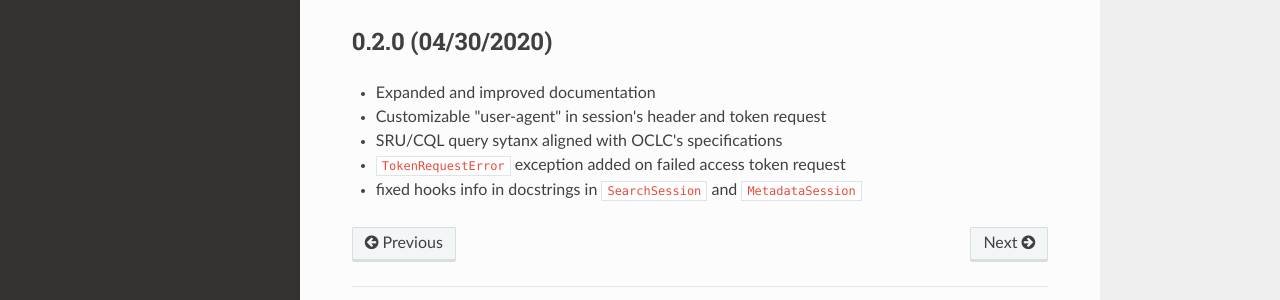
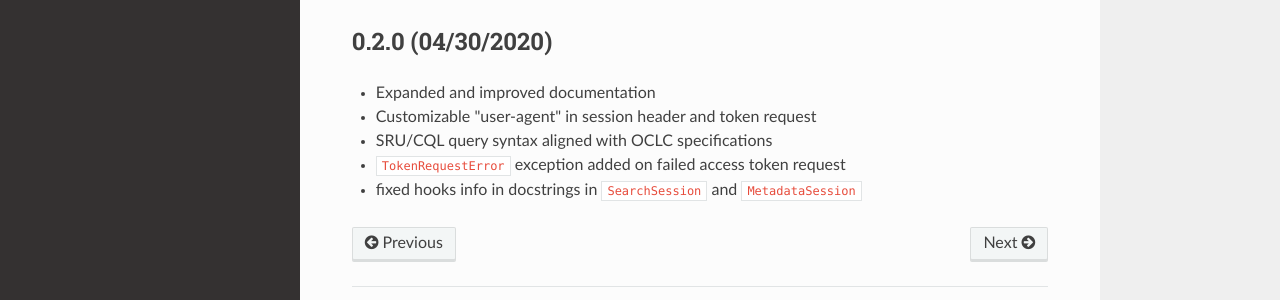
Before and after one commit to BookOps-CAT/bookops-worldcat, an MkDocs documentation site: the page built from docs/changelog.md, in a window 1280 px wide and 1047 px high. Shown: the part 691-991 px from the top of the window. Built offline with MkDocs 1.6.1, drawn with Linux system fonts in a browser that asks for light colours; nearby versions of some CDN libraries; comment, search, counter and statistics services are not loaded.

Commit message:
Update changelog.md

```diff
--- a/docs/changelog.md
+++ b/docs/changelog.md
@@ -25,7 +25,7 @@
 ## 0.2.0 (04/30/2020)
 
 + Expanded and improved documentation
-+ Customizable "user-agent" in session's header and token request
-+ SRU/CQL query sytanx aligned with OCLC's specifications
++ Customizable "user-agent" in session header and token request
++ SRU/CQL query syntax aligned with OCLC specifications
 + `TokenRequestError` exception added on failed access token request
 + fixed hooks info in docstrings in `SearchSession` and `MetadataSession`
```
